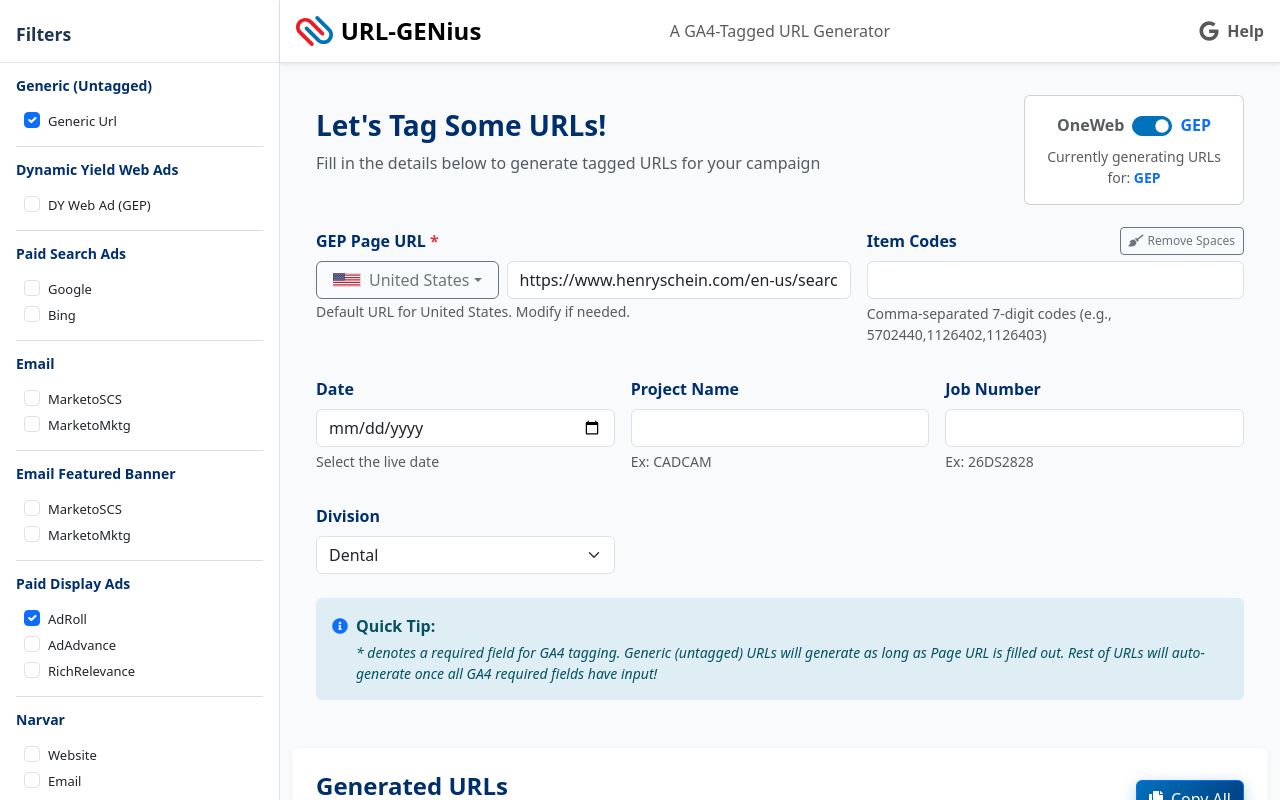
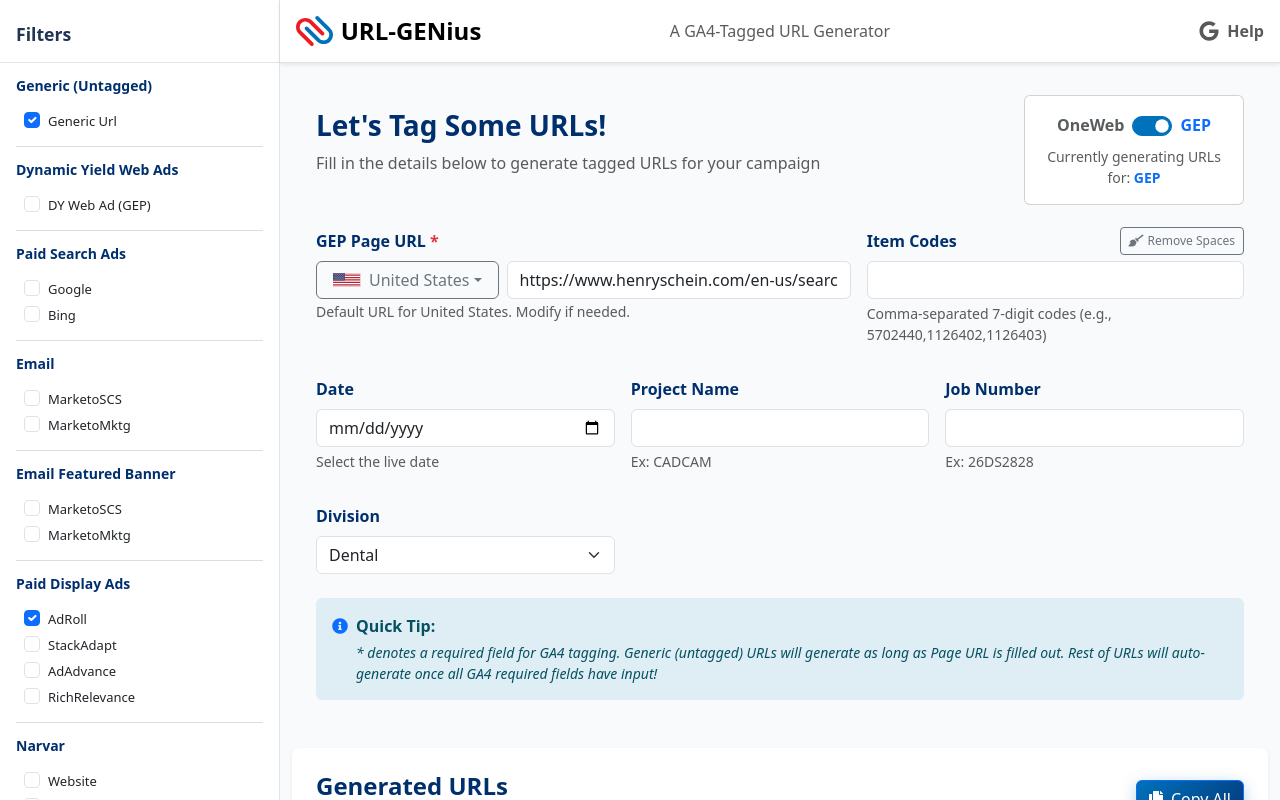
Before and after one commit to smit7488/url-generator-react, a React (Vite) app: page / in a window 1280 px wide. Built offline with nearby package versions, Linux system fonts and the light colour scheme.

Commit message:
Added StackAdapt

```diff
--- a/src/data/urlCategories.js
+++ b/src/data/urlCategories.js
@@ -60,6 +60,7 @@
     key: "PaidDisplayAds",
     subcategories: [
       { name: "AdRoll", key: "PaidDisplayAdsAdRoll", urls: ["utm_source=adroll&utm_medium=display"], contentutm: ["adrollbanner"] },
+      { name: "StackAdapt", key: "PaidDisplayAdsStackAdapt", urls: ["utm_source=stackadapt&utm_medium=display"], contentutm: ["stackadaptbanner"] },
       { name: "AdAdvance", key: "PaidDisplayAdsAdAdvance", urls: ["utm_source=adadvance&utm_medium=display"], contentutm: ["adadvancebanner"] },
       { name: "RichRelevance", key: "PaidDisplayAdsRichRelevance", urls: ["utm_source=richrelevance&utm_medium=display"], contentutm: ["richrelevancebanner"] }
     ]
```
